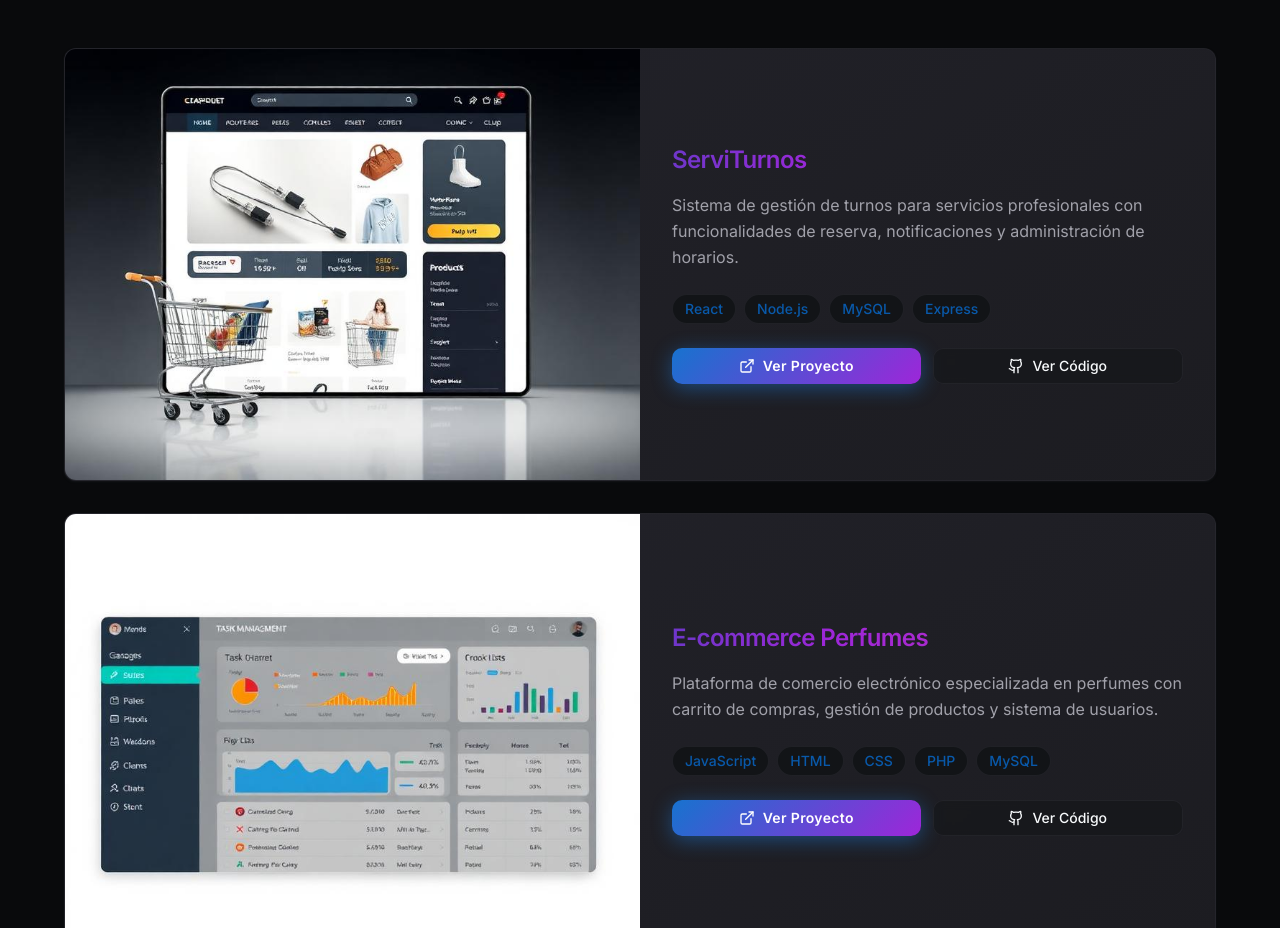
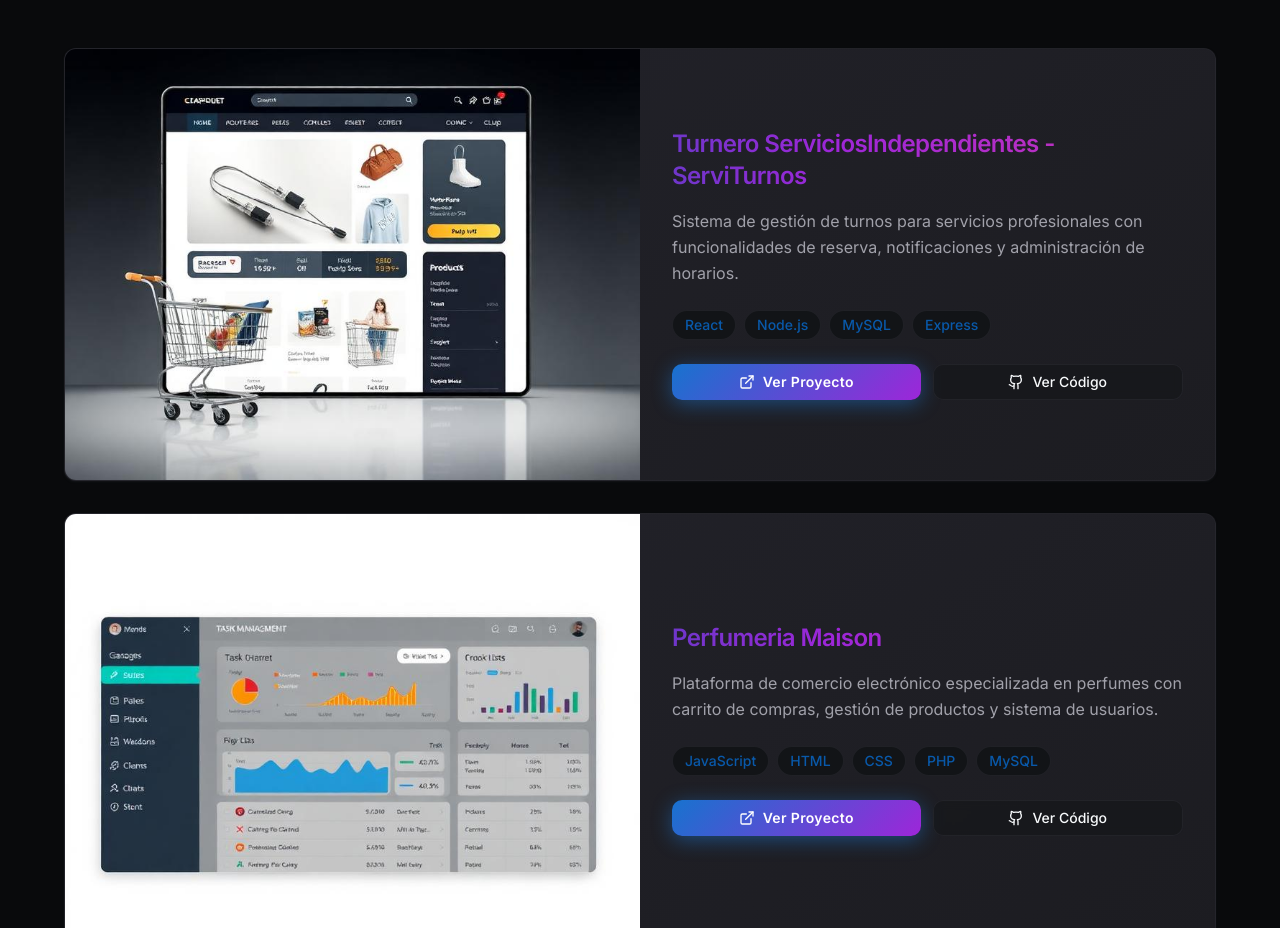
Before and after one commit to CristianNinotti/porfolio-cristian-ninotti, a React (Vite) app: page / in a window 1280 px wide. Shown: the part 4340-5268 px from the top of the page. Built offline with nearby package versions, Linux system fonts and the light colour scheme; the HTML template or start-up script is replaced by a standard one.

Commit message:
Update project names

```diff
--- a/src/components/Projects.tsx
+++ b/src/components/Projects.tsx
@@ -8,7 +8,7 @@ import project3 from "@/assets/project-3.jpg";
 const Projects = () => {
   const projects = [
     {
-      title: "ServiTurnos",
+      title: "Turnero ServiciosIndependientes - ServiTurnos",
       description: "Sistema de gestión de turnos para servicios profesionales con funcionalidades de reserva, notificaciones y administración de horarios.",
       image: project1,
       technologies: ["React", "Node.js", "MySQL", "Express"],
@@ -17,7 +17,7 @@ const Projects = () => {
       featured: true
     },
     {
-      title: "E-commerce Perfumes",
+      title: "Perfumeria Maison",
       description: "Plataforma de comercio electrónico especializada en perfumes con carrito de compras, gestión de productos y sistema de usuarios.",
       image: project2,
       technologies: ["JavaScript", "HTML", "CSS", "PHP", "MySQL"],
```
